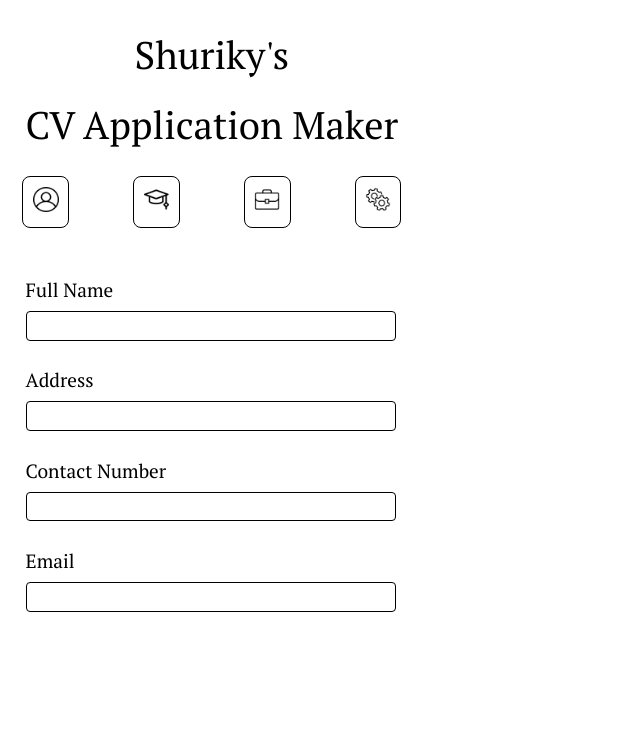
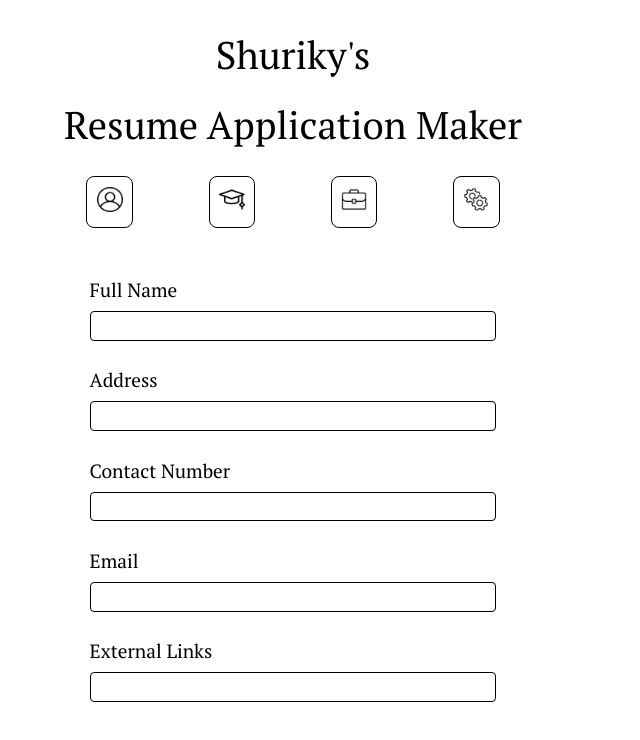
Before and after one commit to Shuriky/odin-cv-application, a React (Vite) app in the folder repo/: page / in a window 1280 px wide. Shown: the top 740 px of the page, without its empty margins (0-640 px from the left). Built offline with nearby package versions, Linux system fonts and the light colour scheme.

Commit message:
add education part of the form

```diff
--- a/repo/src/index.css
+++ b/repo/src/index.css
@@ -59,9 +59,16 @@ button:active {
   background-color: grey;
 }
 
+.form-section {
+  display: flex;
+  flex-direction: column;
+  padding-left: 5vw;
+}
+
 /* Logo */
 #logo {
-  padding: 2vw;
+  padding-top: 2vw;
+  padding-bottom: 2vw;
   margin-top: -3vw;
 }
 
@@ -94,11 +101,10 @@ p {
 
 .form {
   margin: 2vw;
-  width: 100%;
   display: flex;
   flex-direction: column;
+}
 
-}
 .text-input {
   display: flex;
   flex-direction: column;
@@ -107,7 +113,6 @@ p {
 }
 
 input {
-  width: 85%;
   height: 2vw;
   background-color: transparent;
   color: black;
@@ -116,13 +121,26 @@ input {
   border-color: black;
   font-family: "PT Serif", serif;
   font-size: 1vw;
-  padding-left: 0.5vw;
 }
 
 label {
   font-size: 1.5vw;
   font-weight: 800;
   padding-bottom: 0.5vw;
+  color: black;
+}
+
+.add-section-button {
+  height: 4vw;
+}
+
+.form-box {
+  background-color: lightgrey;
+  border-radius: 4px;
+  border: 0.15vw solid;
+  padding: 1vw;
+  margin-bottom: 2vw;
+
 }
 
 /* Personal Info */
--- a/repo/src/main.jsx
+++ b/repo/src/main.jsx
@@ -7,7 +7,9 @@ import Form from './react-components/Form.jsx'
 
 createRoot(document.getElementById('root')).render(
   <StrictMode>
-    <Logo />
-    <Form />
+    <div class="form-section">
+      <Logo />
+      <Form />
+    </div>
   </StrictMode>
 )
--- a/repo/src/react-components/Education.jsx
+++ b/repo/src/react-components/Education.jsx
@@ -1,5 +1,44 @@
-export default function Education() {
+import { useState } from "react";
+
+function EducationComponent({ index }) {
     return (
-        <div>gonna</div>
+        <div class="form-box">
+            <label htmlFor="form-box">Education #{index}</label>
+            <div className="text-input">
+                <label htmlFor="name">School Name</label>
+                <input id="name"></input>
+            </div>
+            <div className="text-input">
+                <label htmlFor="address">Degree</label>
+                <input id="address"></input>
+            </div>
+            <div className="text-input">
+                <label htmlFor="contact-number">Start/End Date</label>
+                <input id="contact-number"></input>
+            </div>
+            <div className="text-input">
+                <label htmlFor="email">Location</label>
+                <input id="email"></input>
+            </div>
+        </div>
     )
 }
+
+export default function Education() {
+    const [educations, setEducations] = useState([]);
+
+    const handleClick = () => {
+    const newIndex = educations.length + 1;
+    const newEducation = <EducationComponent key={newIndex} index={newIndex} />;
+    setEducations([...educations, newEducation]);
+    };
+    return (
+
+        <div className="form" id="personal-info">
+            <div>{educations}</div>
+            <button class="add-section-button" id="add-education" onClick={handleClick}>
+                <label htmlFor="add-education">Add Education</label>
+            </button>
+        </div>
+    )
+}
--- a/repo/src/react-components/Form.jsx
+++ b/repo/src/react-components/Form.jsx
@@ -10,57 +10,58 @@ import Education from './Education.jsx';
 import Experiences from './Experiences.jsx';
 import Skills from './Skills.jsx';
 
-function FormSection({ section }) {
-    let form;
+export default function Form() {
+    const SECTIONS = ["personal-info", "education", "experiences", "skills"];
+    const [activeSection, setActiveSection] = useState(SECTIONS[0]);
 
-    switch (section) {
-        case "personal-info":
-            form = <PersonalInfo />;
-            break;
-        case "education":
-            form = <Education />;
-            break;
-        case "experiences":
-            form = <Experiences />;
-            break;
-        case "skills":
-            form = <Skills />;
-            break;
-        default:
-            form = <p>Error!</p>;
+    // The section's display changes to "block", showing the section everytime the user click the corresponding section button.
+    // Other sessions' display stay "none" (hidden).
+    let personalInfoDisplay = "none";
+    let educationDisplay = "none";
+    let experiencesDisplay = "none";
+    let skillsDisplay = "none";
+
+    if (activeSection === "personal-info") {
+        personalInfoDisplay = "block";
+    } else if (activeSection === "education") {
+        educationDisplay = "block";
+    } else if (activeSection === "experiences") {
+        experiencesDisplay = "block";
+    } else if (activeSection === "skills") {
+        skillsDisplay = "block";
     }
 
     return (
         <div>
-            {form}
-        </div>
-    )
-}
-
-export default function Form() {
-    const SECTIONS = ["personal-info", "education", "experiences", "skills"];
-
-    const [form, changeForm] = useState(SECTIONS[0]);
-
-    return (
-        <div>
             <div id="sections-buttons">
-                <button className="button" onClick={() => {changeForm(SECTIONS[0])}}>
-                    <img className="icon" src={userIcon}></img>
+                <button className="button" onClick={() => setActiveSection(SECTIONS[0])}>
+                    <img className="icon" src={userIcon} alt="Personal Info" />
                 </button>
-                <button className="button" onClick={() => {changeForm(SECTIONS[1])}}>
-                    <img className="icon" src={educationIcon}></img>
+                <button className="button" onClick={() => setActiveSection(SECTIONS[1])}>
+                    <img className="icon" src={educationIcon} alt="Education" />
                 </button>
-                <button className="button" onClick={() => {changeForm(SECTIONS[2])}}>
-                    <img className="icon" src={experiencesIcon}></img>
+                <button className="button" onClick={() => setActiveSection(SECTIONS[2])}>
+                    <img className="icon" src={experiencesIcon} alt="Experiences" />
                 </button>
-                <button className="button" onClick={() => {changeForm(SECTIONS[3])}}>
-                    <img className="icon" src={skillsIcon}></img>
+                <button className="button" onClick={() => setActiveSection(SECTIONS[3])}>
+                    <img className="icon" src={skillsIcon} alt="Skills" />
                 </button>
             </div>
+
             <div id="form">
-                <FormSection section={form} />
+                <div style={{ display: personalInfoDisplay }}>
+                    <PersonalInfo />
+                </div>
+                <div style={{ display: educationDisplay }}>
+                    <Education />
+                </div>
+                <div style={{ display: experiencesDisplay }}>
+                    <Experiences />
+                </div>
+                <div style={{ display: skillsDisplay }}>
+                    <Skills />
+                </div>
             </div>
         </div>
-    )
+    );
 }
--- a/repo/src/react-components/Logo.jsx
+++ b/repo/src/react-components/Logo.jsx
@@ -3,7 +3,7 @@ export default function Logo() {
     return (
         <div id='logo'>
             <p>Shuriky's</p>
-            <p>CV Application Maker</p>
+            <p>Resume Application Maker</p>
         </div>
     )
 }
--- a/repo/src/react-components/PersonalInfo.jsx
+++ b/repo/src/react-components/PersonalInfo.jsx
@@ -20,6 +20,10 @@ export default function PersonalInfo() {
                 <label htmlFor="email">Email</label>
                 <input id="email"></input>
             </div>
+            <div className="text-input">
+                <label htmlFor="external-links">External Links</label>
+                <input id="external-links"></input>
+            </div>
         </div>
     )
 }
```
